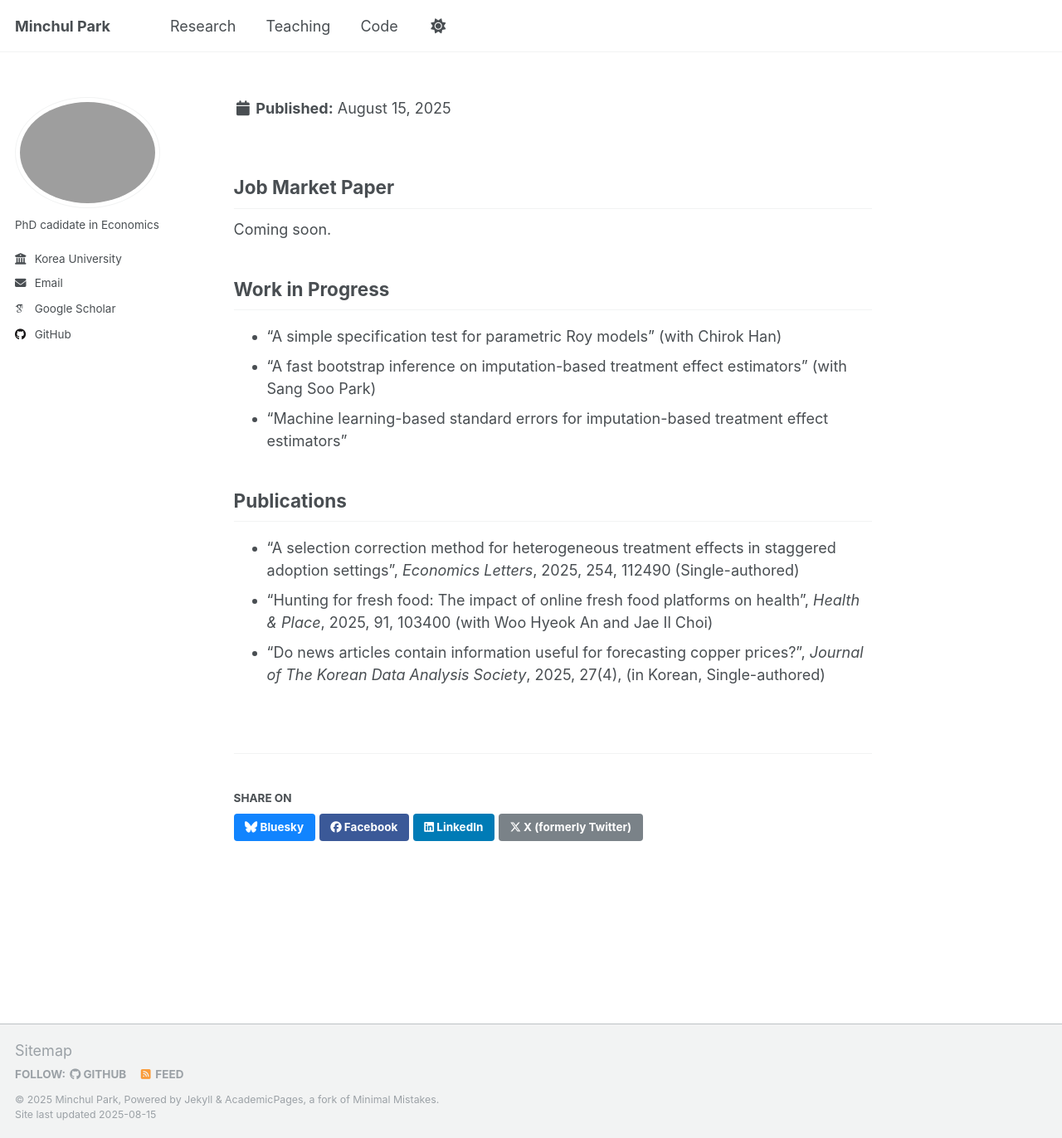
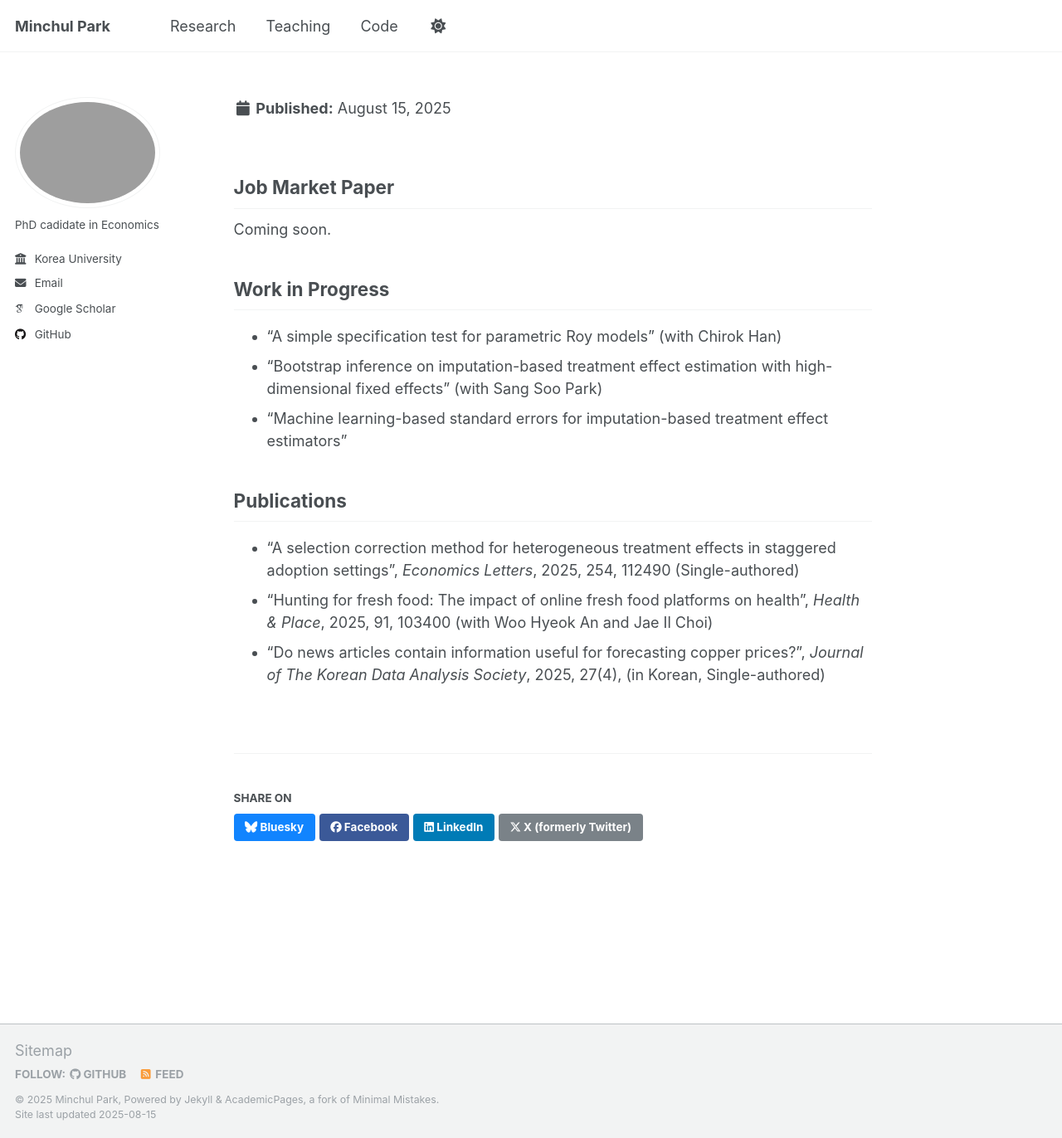
Before and after one commit to econompark/econompark.github.io, a Jekyll site: the page built from _research/research.md, in a window 1280 px wide and 1372 px high. Shown: the whole window at 83% size. Built offline with Jekyll 4.4.1, drawn with Linux system fonts in a browser that asks for light colours; some web fonts are replaced; a script that is not in the unit is left out.

Commit message:
Update research.md

```diff
--- a/_research/research.md
+++ b/_research/research.md
@@ -12,7 +12,7 @@ Coming soon.
 ## Work in Progress
 
   - "A simple specification test for parametric Roy models" (with Chirok Han)
-  - "A fast bootstrap inference on imputation-based treatment effect estimators" (with Sang Soo Park)
+  - "Bootstrap inference on imputation-based treatment effect estimation with high-dimensional fixed effects" (with Sang Soo Park)
   - "Machine learning-based standard errors for imputation-based treatment effect estimators"
 
 ## Publications
```
